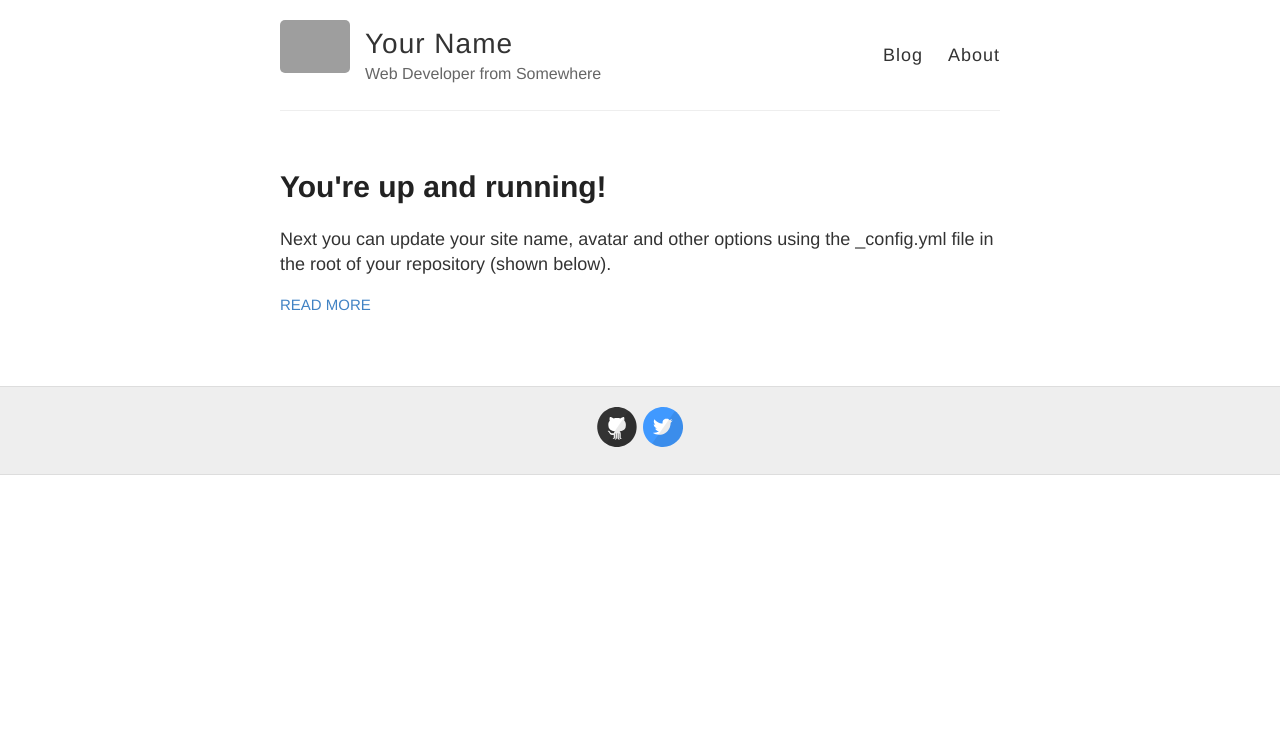
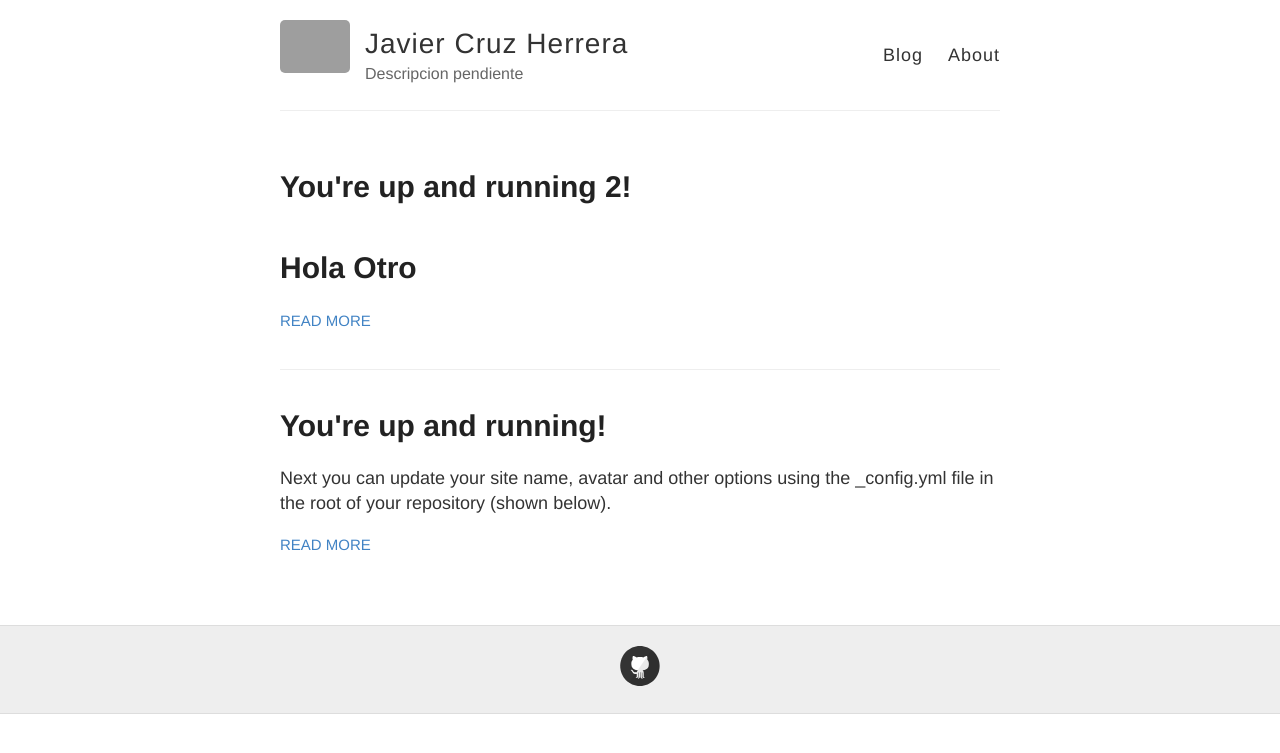
Before and after one commit to reivajdev/reivajdev.github.io, a Jekyll site: the page built from index.html, in a window 1280 px wide. Shown: the top 753 px of the page. Built offline with Jekyll 4.4.1, drawn with Linux system fonts in a browser that asks for light colours; grey boxes are pictures that could not be loaded.

Commit message:
configuración

```diff
--- a/_config.yml
+++ b/_config.yml
@@ -3,10 +3,10 @@
 #
 
 # Name of your site (displayed in the header)
-name: Your Name
+name: Javier Cruz Herrera
 
 # Short bio or description (displayed in the header)
-description: Web Developer from Somewhere
+description: Descripcion pendiente
 
 # URL of your avatar or profile pic (you could use your GitHub profile pic)
 avatar: https://raw.githubusercontent.com/barryclark/jekyll-now/master/images/jekyll-logo.png
@@ -21,12 +21,12 @@ footer-links:
   email:
   facebook:
   flickr:
-  github: barryclark/jekyll-now
+  github: reivajdev
   instagram:
   linkedin:
   pinterest:
   rss: # just type anything here for a working RSS icon
-  twitter: jekyllrb
+  twitter:
   stackoverflow: # your stackoverflow profile, e.g. "users/50476/bart-kiers"
   youtube: # channel/<your_long_string> or user/<user-name>
   googleplus: # anything in your profile username that comes after plus.google.com/
--- a/_layouts/default.html
+++ b/_layouts/default.html
@@ -11,7 +11,6 @@
 
     <link rel="stylesheet" type="text/css" href="{{ site.baseurl }}/style.css" />
     <link rel="alternate" type="application/rss+xml" title="{{ site.name }} - {{ site.description }}" href="{{ site.baseurl }}/feed.xml" />
-
     <!-- Created with Jekyll Now - http://github.com/barryclark/jekyll-now -->
   </head>
 
--- a/_layouts/page.html
+++ b/_layouts/page.html
@@ -3,9 +3,7 @@ layout: default
 ---
 
 <article class="page">
-
   <h1>{{ page.title }}</h1>
-
   <div class="entry">
     {{ content }}
   </div>
--- /dev/null
+++ b/_posts/2024-05-17-Otro.md
@@ -0,0 +1,5 @@
+---
+layout: post
+title: You're up and running 2!
+---
+# Hola Otro
```
Also changed, not shown: _layouts/post.html (line endings or trailing spaces).
